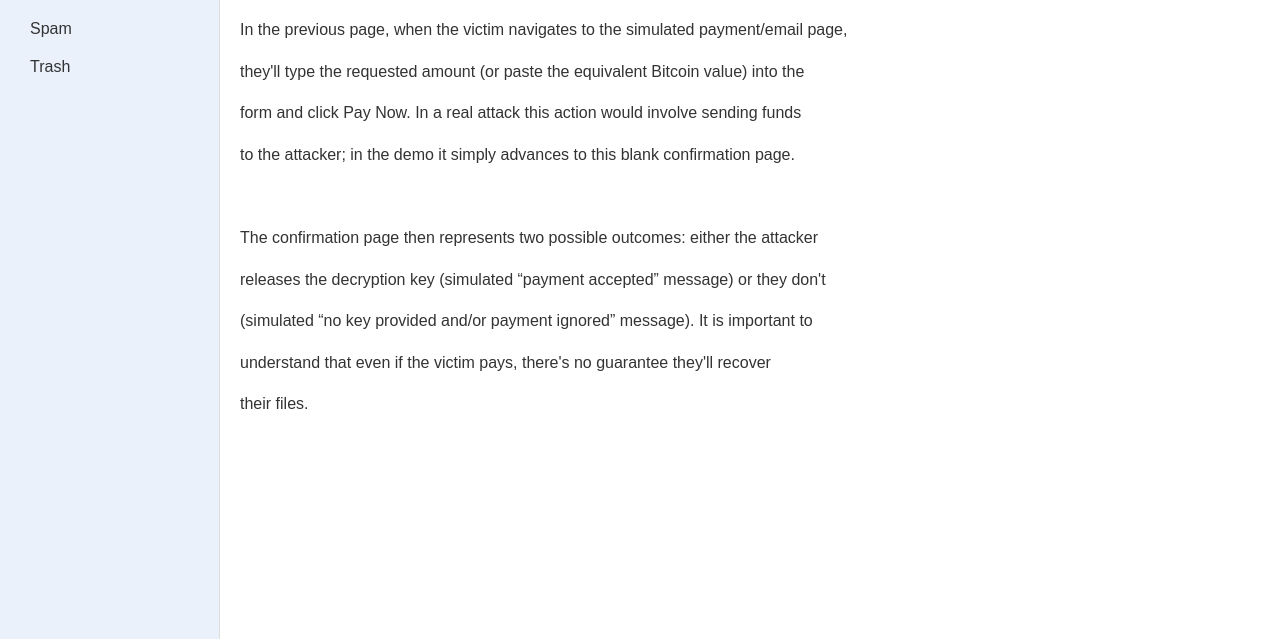
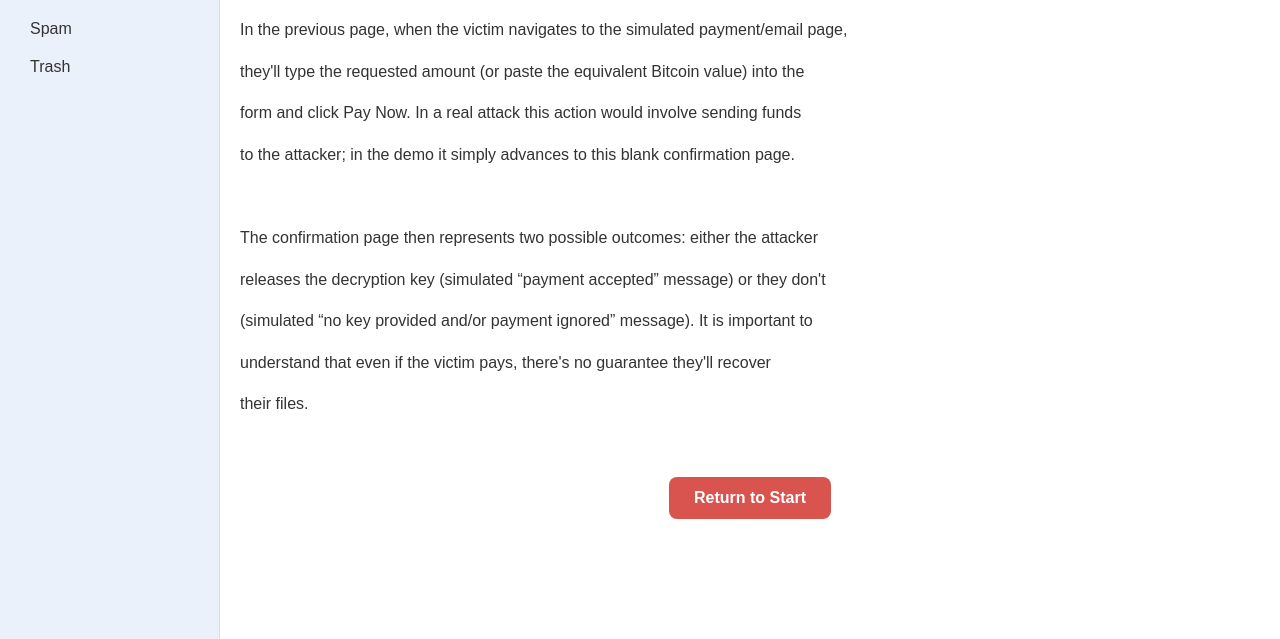
Before and after one commit to Bella1922/Crypto-Ransomware-Simulator, a plain HTML site: page Email/process_payment.html in a window 1280 px wide. Shown: the part 161-800 px from the top of the page. Drawn offline with Linux system fonts and the light colour scheme.

Commit message:
Looped the Attack Phases Together

```diff
--- a/Bank/styles.css
+++ b/Bank/styles.css
@@ -2,7 +2,7 @@
 * {
     margin: 0;
     padding: 0;
-    box-sizing: boarder-box;
+    box-sizing: border-box;
 }
 
 body {
--- a/Email/payment.css
+++ b/Email/payment.css
@@ -139,3 +139,21 @@ form button {
 form button:hover {
     background-color: #c9302c;
 }
+
+/* Return to Start Button */
+.download-btn {
+    display: inline-block;
+    margin-top: 20px;
+    background-color: #d9534f;
+    color: white;
+    text-decoration: none;
+    padding: 12px 25px;
+    border-radius: 8px;
+    font-weight: 600;
+    transition: background-color 0.3s ease, transform 0.2s ease;
+}
+
+.download-btn:hover {
+    background-color: #c9302c;
+    transform: translateY(-2px);
+}
--- a/Email/process_payment.html
+++ b/Email/process_payment.html
@@ -43,6 +43,9 @@
                     <p>their files.</p>
                     </form>
                 </div>
+                <div style="text-align:center; margin-top:40px;">
+                    <a href="../Bank/index.html" class="download-btn">Return to Start</a>
+                </div>
             </main>
         </div>
     </body>
```
Also changed, not shown: Bank/download.html (+3 -0 lines).
